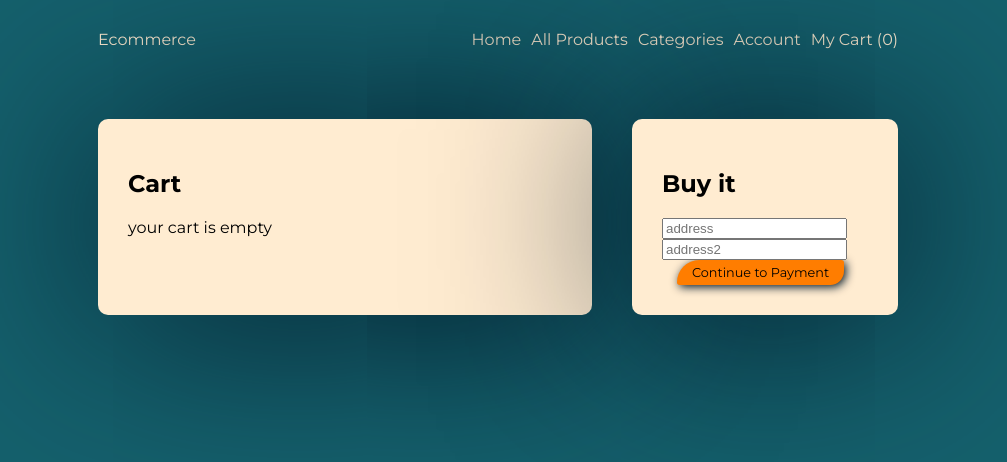
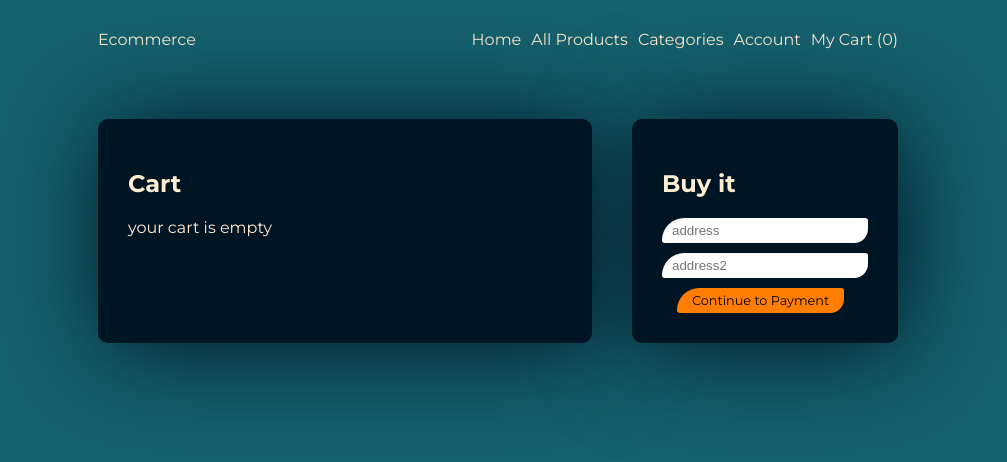
Before and after one commit to Jaymoo87/nextjs-ecommerce-frontend, a Next.js app: page /cart in a window 1280 px wide. Shown: the top 462 px of the page, without its empty margins (142-1149 px from the left). Built offline with nearby package versions, Linux system fonts and the light colour scheme.

Commit message:
did some simple math logic for prices, styled some inputs, cart layout more uniform

```diff
--- a/components/CartContext.js
+++ b/components/CartContext.js
@@ -22,7 +22,20 @@ const CartContextProvider = ({ children }) => {
     setCartProducts((prev) => [...prev, productId]);
   };
 
-  return <CartContext.Provider value={{ cartProducts, setCartProducts, addProduct }}>{children}</CartContext.Provider>;
+  const removeProduct = (productId) => {
+    setCartProducts((prev) => {
+      const pos = prev.indexOf(productId);
+      if (pos !== -1) {
+        return prev.filter((value, index) => index !== pos);
+      }
+      return prev;
+    });
+  };
+  return (
+    <CartContext.Provider value={{ cartProducts, setCartProducts, addProduct, removeProduct }}>
+      {children}
+    </CartContext.Provider>
+  );
 };
 
 export default CartContextProvider;
--- /dev/null
+++ b/components/Input.js
@@ -0,0 +1,26 @@
+import { lightBG, mutedText } from '@/lib/colors';
+import React from 'react';
+import styled from 'styled-components';
+
+const SInput = styled.input`
+  width: 100%;
+  padding: 5px 10px;
+  margin-bottom: 10px;
+  border: ${mutedText};
+  border-radius: 40px 5px 25px 5px;
+  box-sizing: border-box;
+  :hover {
+    border: 2px solid ${lightBG};
+  }
+  :focus {
+    box-shadow: ${lightBG} 2px 2px 5px;
+    outline-width: 0px;
+    border: 2px solid ${lightBG};
+  }
+`;
+
+const Input = (props) => {
+  return <SInput {...props} />;
+};
+
+export default Input;
--- a/components/NewProducts.js
+++ b/components/NewProducts.js
@@ -4,7 +4,7 @@ import styled from 'styled-components';
 
 import Center from './Center';
 import ProductBox from './ProductBox';
-import { MontFont, primary } from '@/lib/colors';
+import { primary } from '@/lib/colors';
 
 const ProductsGrid = styled.div`
   display: grid;
--- a/components/ProductBox.js
+++ b/components/ProductBox.js
@@ -1,14 +1,16 @@
 import React, { useContext } from 'react';
+import Link from 'next/link';
 import styled from 'styled-components';
 
 import MainBtn from './MainBtn';
 import CartIcon from './icons/CartIcon';
 
 import { primary, darkBG } from '@/lib/colors';
-import Link from 'next/link';
 import { CartContext } from './CartContext';
 
-const ProductWrapper = styled.div``;
+const ProductWrapper = styled.div`
+  background-color: white;
+`;
 
 const Box = styled(Link)`
   box-shadow: ${darkBG} 5px 5px 15px;
--- a/components/Table.js
+++ b/components/Table.js
@@ -1,4 +1,4 @@
-import { darkText } from '@/lib/colors';
+import { lightBG, mutedText, primary } from '@/lib/colors';
 import React from 'react';
 import styled from 'styled-components';
 
@@ -8,7 +8,12 @@ const STable = styled.table`
   th {
     text-align: left;
     text-transform: uppercase;
-    color: ${darkText};
+    color: ${mutedText};
+    font-weight: 600;
+    font-size: 0.75rem;
+  }
+  td {
+    border-top: 1px solid ${lightBG};
   }
 `;
 
--- a/lib/colors.js
+++ b/lib/colors.js
@@ -3,5 +3,6 @@ export const darkBG = '#001524';
 export const lightBG = '#15616d';
 export const mainBtnBg = '#ff7d00';
 export const darkText = '#001524';
+export const mutedText = '#777';
 
 export const MontFont = "'Montserrat', sans-serif";
--- a/pages/cart.js
+++ b/pages/cart.js
@@ -10,6 +10,7 @@ import { darkBG, primary } from '@/lib/colors';
 import { CartContext } from '@/components/CartContext';
 import axios from 'axios';
 import Table from '@/components/Table';
+import Input from '@/components/Input';
 
 const ColWrapper = styled.div`
   display: grid;
@@ -19,14 +20,39 @@ const ColWrapper = styled.div`
 `;
 
 const Box = styled.div`
-  background-color: ${primary};
+  background-color: ${darkBG};
+  color: ${primary};
   border-radius: 10px;
   padding: 30px;
-  box-shadow: ${darkBG} 5px 5px 200px;
+  box-shadow: ${darkBG} 5px 5px 100px;
+`;
+
+const SingleProductInfo = styled.td`
+  padding: 10px 0;
+`;
+
+const ProductImgBox = styled.div`
+  background-color: white;
+  margin-top: 10px;
+  width: 100px;
+  height: 100px;
+  padding: 10px;
+  border-radius: 20px;
+  display: flex;
+  align-items: center;
+  justify-content: center;
+  img {
+    max-width: 90px;
+    max-height: 90px;
+  }
+`;
+
+const QuantityLabel = styled.span`
+  padding: 0 3px;
 `;
 
 const CartPage = () => {
-  const { cartProducts } = useContext(CartContext);
+  const { cartProducts, addProduct, removeProduct } = useContext(CartContext);
   const [products, setProducts] = useState([]);
 
   useEffect(() => {
@@ -34,6 +60,20 @@ const CartPage = () => {
       axios.post('/api/cart', { ids: cartProducts }).then((res) => setProducts(res.data));
     }
   }, []);
+
+  const moreOfThisProduct = (id) => {
+    addProduct(id);
+  };
+
+  const lessOfThisProduct = (id) => {
+    removeProduct(id);
+  };
+
+  let total = 0;
+  for (const productId of cartProducts) {
+    const price = products.find((p) => p._id === productId)?.price || 0;
+    total += price;
+  }
 
   return (
     <div>
@@ -56,19 +96,33 @@ const CartPage = () => {
                 <tbody>
                   {products.map((p) => (
                     <tr>
-                      <td>{p.title}</td>
-                      <td>{cartProducts.filter((id) => id === p._id).length}</td>
-                      <td>{p.price}</td>
+                      <SingleProductInfo>
+                        {p.title}
+                        <ProductImgBox>
+                          <img src={p.images[0]} alt="" />
+                        </ProductImgBox>
+                      </SingleProductInfo>
+                      <td>
+                        <MainBtn onClick={() => moreOfThisProduct(p._id)}>+</MainBtn>
+                        <QuantityLabel>{cartProducts.filter((id) => id === p._id).length}</QuantityLabel>
+                        <MainBtn onClick={() => lessOfThisProduct(p._id)}>-</MainBtn>
+                      </td>
+                      <td>${cartProducts.filter((id) => id === p._id).length * p.price}</td>
                     </tr>
                   ))}
+                  <tr>
+                    <td></td>
+                    <td></td>
+                    <td>${total}</td>
+                  </tr>
                 </tbody>
               </Table>
             )}
           </Box>
           <Box>
             <h2>Buy it</h2>
-            <input type="text" placeholder="address" />
-            <input type="text" placeholder="address2" />
+            <Input type="text" placeholder="address" />
+            <Input type="text" placeholder="address2" />
             <MainBtn block size={'sm'}>
               Continue to Payment
             </MainBtn>
```
